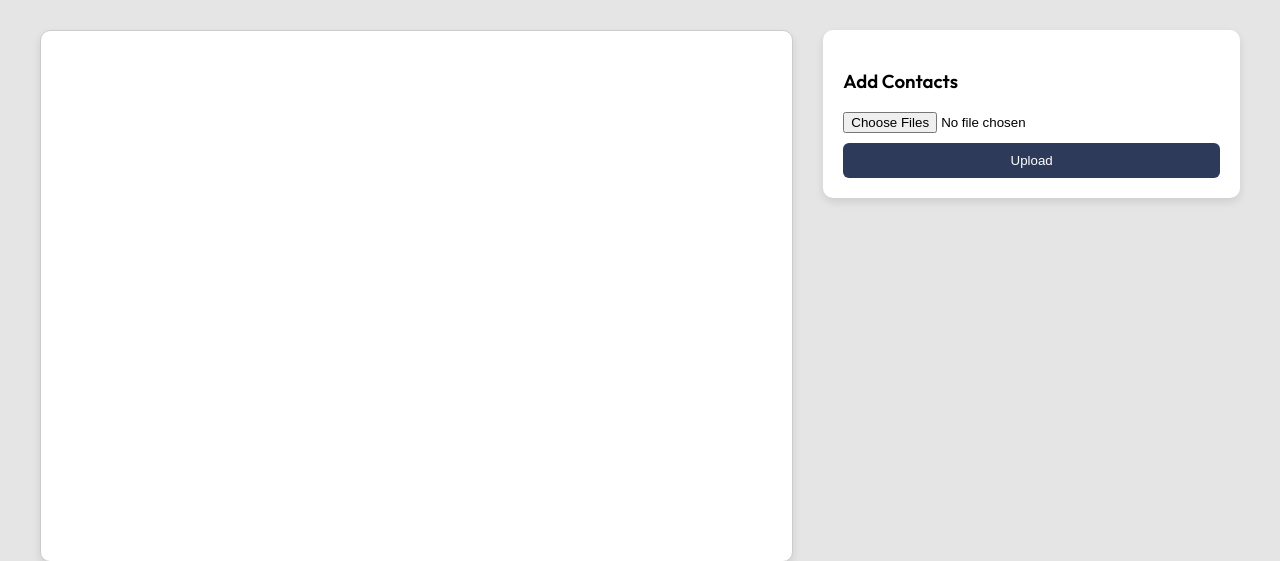
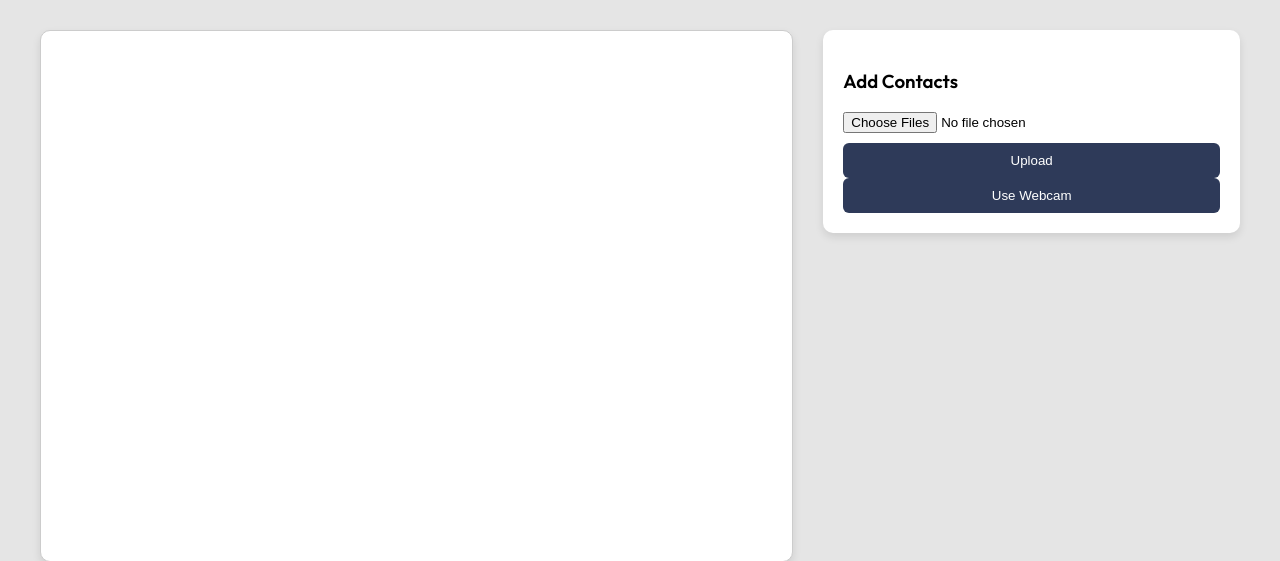
Before and after one commit to Manodeepray/MM_RAG, a Flask app: page /chat in a window 1280 px wide. Shown: the part 124-685 px from the top of the page. Run offline with Flask 3, Linux system fonts and the light colour scheme; the visitor is signed in with stand-in values (Sample User, id 1).

Commit message:
update added image from webcam

```diff
--- a/data/users.json
+++ b/data/users.json
@@ -11,6 +11,10 @@
         "rick": {
             "password": "12345",
             "db_id": "user_db_rick"
+        },
+        "manish": {
+            "password": "12345",
+            "db_id": "user_db_manish"
         }
     }
 }
--- a/frontend/static/chatbot.css
+++ b/frontend/static/chatbot.css
@@ -136,3 +136,9 @@ body {
 .upload-section button:hover {
   background-color: #1a2747;
 }
+
+
+#webcam {
+  border: 1px solid #ccc;
+  margin-top: 10px;
+}
--- a/frontend/templates/chat.html
+++ b/frontend/templates/chat.html
@@ -36,10 +36,22 @@
     <input type="file" name="images" multiple />
     <button type="submit">Upload</button>
   </form>
+
+  <!-- Toggle Webcam -->
+  <button type="button" onclick="toggleWebcam()">Use Webcam</button>
+
+  <!-- Webcam Section (Initially Hidden) -->
+  <div id="webcam-section" style="display: none; margin-top: 10px;">
+    <video id="webcam" autoplay playsinline width="320" height="240"></video><br />
+    <button type="button" onclick="captureImage()">Capture</button>
+    <canvas id="canvas" width="320" height="240" style="display: none;"></canvas>
   </div>
 </div>
 
+
+ <!-- Scripts -->
   <script>
+    // Send chat message
     async function sendMessage() {
       const msg = document.getElementById("msg").value;
       const res = await fetch("/query", {
@@ -52,8 +64,10 @@
       chatBox.innerHTML += `<div class="chat user"><b>You:</b> ${msg}</div>`;
       chatBox.innerHTML += `<div class="chat bot">${marked.parse(data.response)}</div>`;
       chatBox.scrollTop = chatBox.scrollHeight;
+      document.getElementById("msg").value = "";
     }
 
+    // Handle file upload
     document.getElementById("upload-form").addEventListener("submit", async (e) => {
       e.preventDefault();
       const formData = new FormData(e.target);
@@ -63,6 +77,50 @@
       });
       alert(await res.text());
     });
+
+    // Webcam controls
+    let webcamStream = null;
+
+    function toggleWebcam() {
+      const section = document.getElementById("webcam-section");
+      if (section.style.display === "none") {
+        section.style.display = "block";
+        navigator.mediaDevices.getUserMedia({ video: true })
+          .then(stream => {
+            webcamStream = stream;
+            document.getElementById('webcam').srcObject = stream;
+          })
+          .catch(err => {
+            console.error("Webcam error:", err);
+            alert("Unable to access webcam.");
+          });
+      } else {
+        section.style.display = "none";
+        if (webcamStream) {
+          webcamStream.getTracks().forEach(track => track.stop());
+        }
+      }
+    }
+
+    // Capture and upload webcam image
+    function captureImage() {
+      const canvas = document.getElementById('canvas');
+      const video = document.getElementById('webcam');
+      const ctx = canvas.getContext('2d');
+      ctx.drawImage(video, 0, 0, canvas.width, canvas.height);
+
+      canvas.toBlob(async function(blob) {
+        const formData = new FormData();
+        formData.append("images", blob, "webcam.jpg");
+
+        const res = await fetch("/add_contacts", {
+          method: "POST",
+          body: formData,
+        });
+
+        alert(await res.text());
+      }, "image/jpeg");
+    }
   </script>
 
 </body>
--- a/src/llm.py
+++ b/src/llm.py
@@ -41,3 +41,8 @@ class LLM:
 
 
         return response
+
+if __name__ == "__main__":
+
+    llm = LLM()
+    print(llm.get_response(prompt="hello"))
--- a/src/retriever.py
+++ b/src/retriever.py
@@ -1,5 +1,5 @@
 
-from langchain.vectorstores import FAISS
+from langchain_community.vectorstores import FAISS
 from langchain_huggingface import HuggingFaceEmbeddings
 from langchain.schema import Document
 import json
```
Also changed, not shown: server.py (+6 -2 lines), data/img_database/test_image.png (added), data/img_database/webcam.jpg (added), 5 other files. Lines whose indentation alone changed are shown as unchanged.
